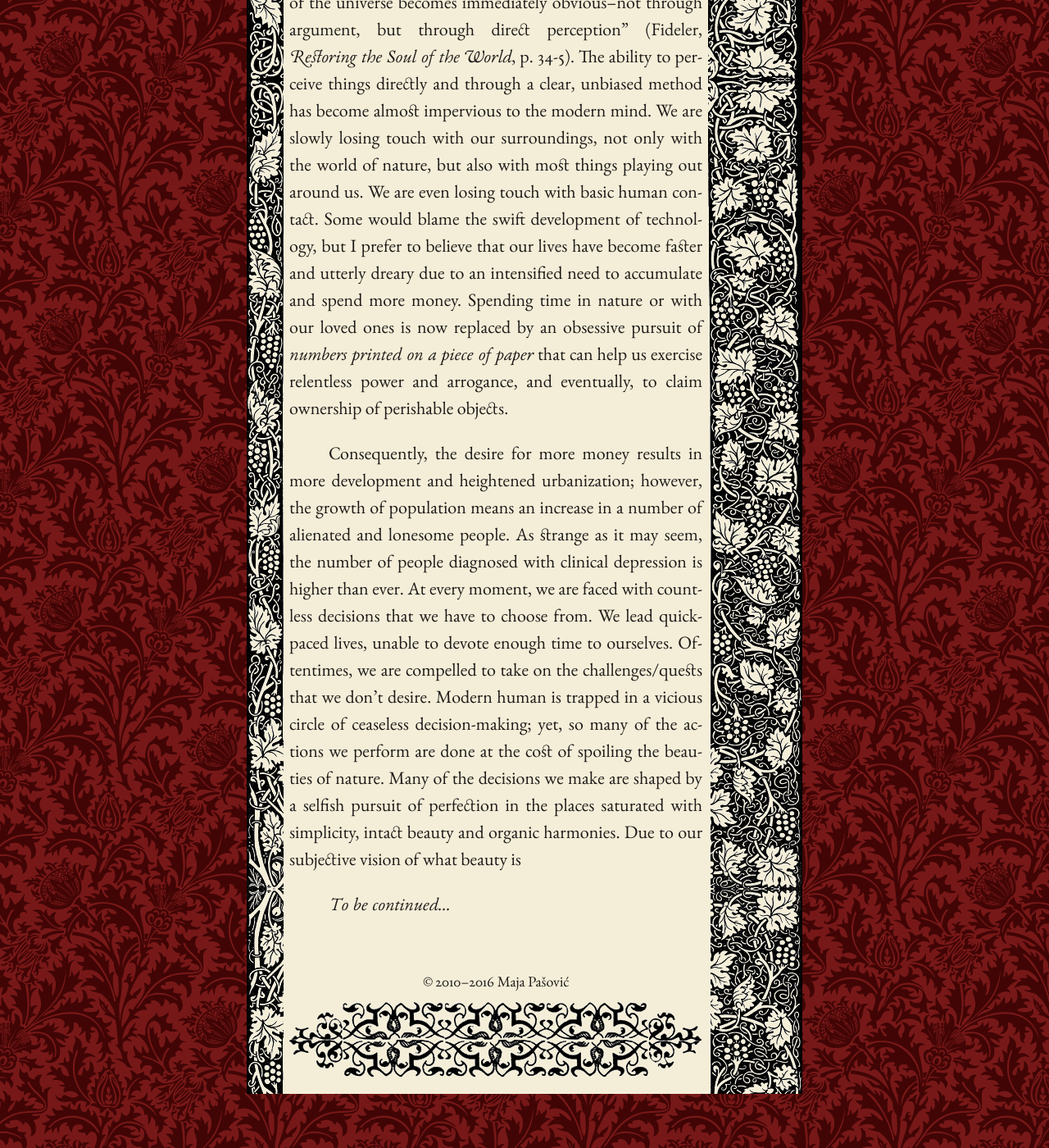
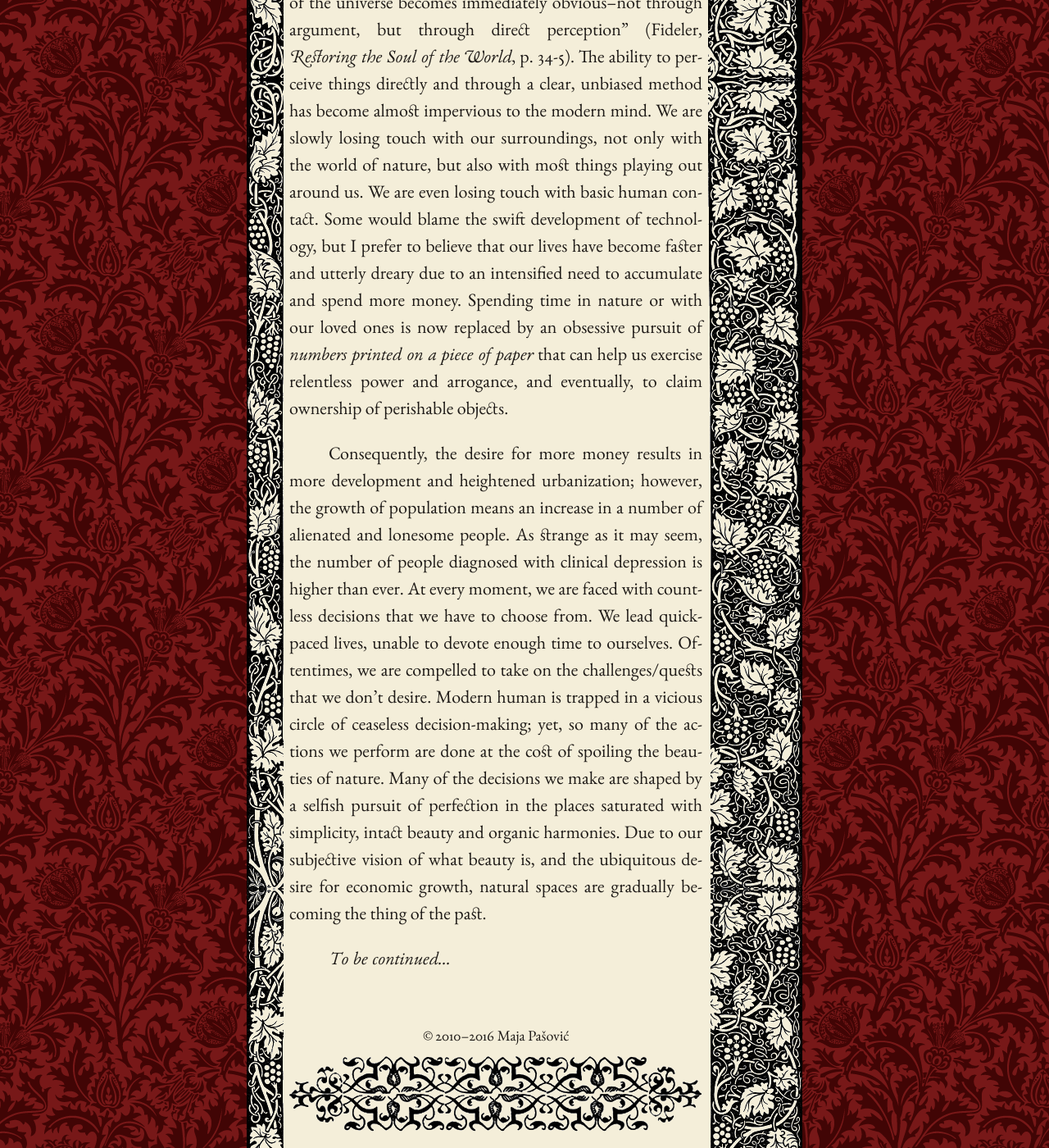
Before and after one commit to mpasovic/majapasovic.org, a Jekyll site: the page built from _posts/2016-07-06-a-lamenting-song-for-fireflies-progressive-destruction-of-the-environment-and-its-consequences.md, in a window 1280 px wide and 1400 px high, scrolled down 3851 px. Shown: the whole window at 82% size. Built offline with Jekyll 4.4.1, drawn with Linux system fonts in a browser that asks for light colours; nearby versions of some CDN libraries.

Commit message:
Updated 2016-07-06-a-lamenting-song-for-fireflies-progressive-destruction-of-the-environment-and-its-consequences.md

```diff
--- a/_posts/2016-07-06-a-lamenting-song-for-fireflies-progressive-destruction-of-the-environment-and-its-consequences.md
+++ b/_posts/2016-07-06-a-lamenting-song-for-fireflies-progressive-destruction-of-the-environment-and-its-consequences.md
@@ -30,6 +30,6 @@
 *****
 As Ancient Greeks believed, nature is in a constant whirl of creation and self-maintenance. "When the Greek philosopher Pythagoras first called the universe a *kosmos*, he did so because it is a living embodiment of nature's order, beauty, and harmony.[...] When we can view the exquisite grandeur of a forest, mountain range, or the form of a distant galaxy with a clear and untroubled heart, the beauty and harmony of the universe becomes immediately obvious--not through argument, but through direct perception" (Fideler, *Restoring the Soul of the World*, p. 34-5). The ability to perceive things directly and through a clear, unbiased method has become almost impervious to the modern mind. We are slowly losing touch with our surroundings, not only with the world of nature, but also with most things playing out around us. We are even losing touch with basic human contact. Some would blame the swift development of technology, but I prefer to believe that our lives have become faster and utterly dreary due to an intensified need to accumulate and spend more money. Spending time in nature or with our loved ones is now replaced by an obsessive pursuit of *numbers printed on a piece of paper* that can help us exercise relentless power and arrogance, and eventually, to claim ownership of perishable objects.
 
-Consequently, the desire for more money results in more development and heightened urbanization; however, the growth of population means an increase in a number of alienated and lonesome people. As strange as it may seem, the number of people diagnosed with clinical depression is higher than ever. At every moment, we are faced with countless decisions that we have to choose from. We lead quick-paced lives, unable to devote enough time to ourselves. Oftentimes, we are compelled to take on the challenges/quests that we don't desire. Modern human is trapped in a vicious circle of ceaseless decision-making; yet, so many of the actions we perform are done at the cost of spoiling the beauties of nature. Many of the decisions we make are shaped by a selfish pursuit of perfection in the places saturated with simplicity, intact beauty and organic harmonies. Due to our subjective vision of what beauty is
+Consequently, the desire for more money results in more development and heightened urbanization; however, the growth of population means an increase in a number of alienated and lonesome people. As strange as it may seem, the number of people diagnosed with clinical depression is higher than ever. At every moment, we are faced with countless decisions that we have to choose from. We lead quick-paced lives, unable to devote enough time to ourselves. Oftentimes, we are compelled to take on the challenges/quests that we don't desire. Modern human is trapped in a vicious circle of ceaseless decision-making; yet, so many of the actions we perform are done at the cost of spoiling the beauties of nature. Many of the decisions we make are shaped by a selfish pursuit of perfection in the places saturated with simplicity, intact beauty and organic harmonies. Due to our subjective vision of what beauty is, and the ubiquitous desire for economic growth, natural spaces are gradually becoming the thing of the past.
 
 *To be continued...*
```
